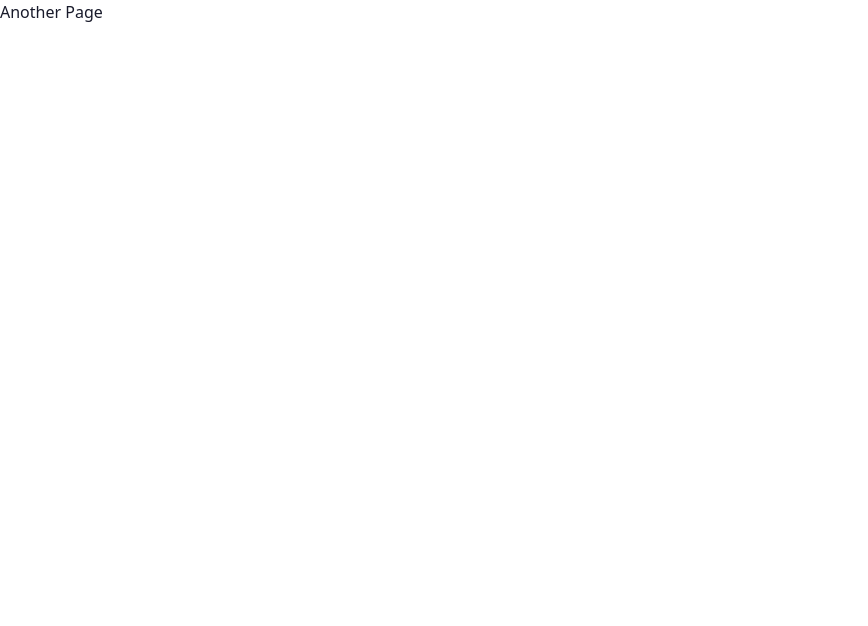
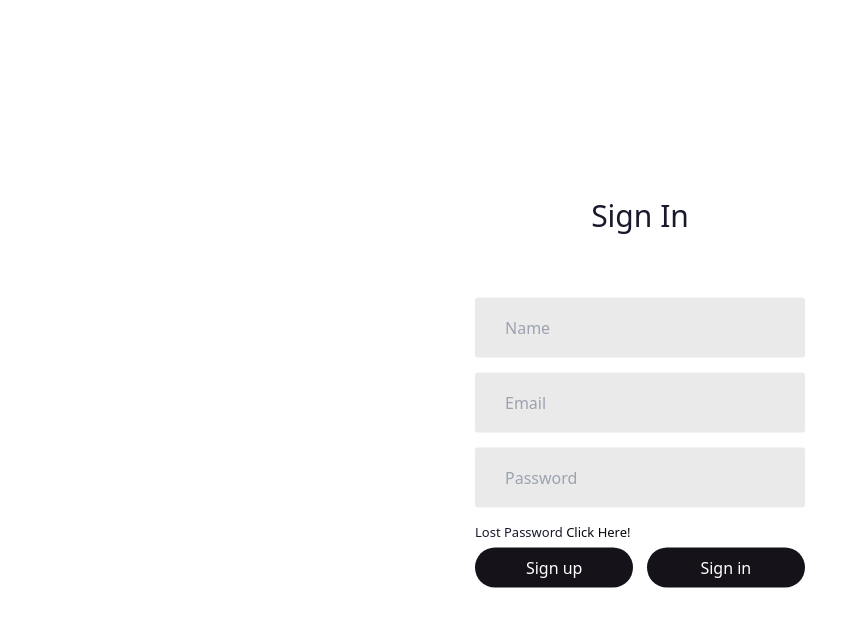
Before and after one commit to japneet250/Fit-Check, a Next.js app in the folder client/: page /separatePage in a window 1280 px wide. Shown: the top 626 px of the page, without its empty margins (0-868 px from the left). Built offline with nearby package versions, Linux system fonts and the light colour scheme.

Commit message:
Dev's Commit: Pushed my changes

```diff
--- a/client/package.json
+++ b/client/package.json
@@ -9,6 +9,7 @@
     "lint": "next lint"
   },
   "dependencies": {
+    "firebase": "^10.7.1",
     "next": "14.0.4",
     "react": "^18",
     "react-dom": "^18"
--- a/client/src/pages/_app.js
+++ b/client/src/pages/_app.js
@@ -1,4 +1,5 @@
 import '@/styles/globals.css'
+import '@/styles/YourComponent.css'
 
 export default function App({ Component, pageProps }) {
   return <Component {...pageProps} />
--- /dev/null
+++ b/client/src/pages/components/LoginForm.js
@@ -0,0 +1,48 @@
+import React, { useState } from 'react';
+
+
+const YourComponent = ({data, sendData}) => {
+
+  return (
+    <div>
+      <div className="container">
+      </div>
+      <div className="form-box">
+        <h1 id="title">Sign In</h1>
+          <div className="input-group">
+            <div className="input-field" id="nameField">
+              <input type="text" id="nameInput" placeholder="Name" />
+            </div>
+            <div className="input-field">
+              <i className="fa-solid fa-envelope"></i>
+              <input type="email" id="email" placeholder="Email" />
+            </div>
+            <div className="input-field">
+              <i className="fa-solid fa-lock"></i>
+              <input type="password" id="password" placeholder="Password" />
+            </div>
+            <div id="message"></div>
+            <p>
+              Lost Password <a href="#">Click Here!</a>
+            </p>
+          </div>
+          <div className="btn-field">
+            <button type="button" id="signupbtn">
+              Sign up
+            </button>
+            <button type="button" id="signinbtn">
+              Sign in
+            </button>
+          </div>
+      </div>
+    </div>
+  );
+};
+
+async function sendData () {
+  const name = document.getElementById("nameInput").value;
+  const email = document.getElementById("email").value;
+  const password = document.getElementById("password").value;
+
+}
+export default YourComponent;
--- a/client/src/pages/index.js
+++ b/client/src/pages/index.js
@@ -1,11 +1,12 @@
-import React from "react"
+import React, {useState} from "react"
 import NavBar from "./components/NavBar"
 import HomeBody from "./components/HomeBody"
 
 export default function Home() {
+  const [data, sendData] = useState(null);
   return (
     <div className="h-fit">
-      <NavBar />
+      <NavBar data={data} sendData={sendData}/>
       <HomeBody />
     </div>
   )
--- a/client/src/pages/separatePage/index.js
+++ b/client/src/pages/separatePage/index.js
@@ -1,7 +1,112 @@
-import React from "react";
+import React, { useState } from 'react';
+import { initializeApp } from "firebase/app"
+import { getDatabase, ref, set, update} from "firebase/database";
+import { getAuth, createUserWithEmailAndPassword, signInWithEmailAndPassword } from "firebase/auth"
 
-export default function AnotherPage () {
-    return (
-        <h1>Another Page</h1>
-    )
-}
+const firebaseConfig = {
+  apiKey: "AIzaSyA7wV_ido1Km0gO3m1eAQ89hs-hem2kbZg",
+  authDomain: "login-auth-1d209.firebaseapp.com",
+  databaseURL: "https://login-auth-1d209-default-rtdb.firebaseio.com",
+  projectId: "login-auth-1d209",
+  storageBucket: "login-auth-1d209.appspot.com",
+  messagingSenderId: "467474613716",
+  appId: "1:467474613716:web:2c1ccdf47896ee9a66c241"
+};
+
+export default function Login () {
+  const [nameFieldHeight, setNameFieldHeight] = useState(0);
+
+  const handleSignup = () => {
+    setNameFieldHeight(60);
+
+    // Firebase initialization and signup logic
+    const app = initializeApp(firebaseConfig);
+    const database = getDatabase(app);
+    const auth = getAuth();
+
+    const email = document.getElementById('email').value;
+    const password = document.getElementById('password').value;
+    const name = document.getElementById('nameInput').value;
+
+    createUserWithEmailAndPassword(auth, email, password)
+      .then((userCredential) => {
+        const user = userCredential.user;
+
+        set(ref(database, 'users/' + user.uid), {
+          username: name,
+          email: email
+        }).then(() => {
+          alert('User created successfully!');
+        }).catch((error) => {
+          alert('Error updating database: ' + error.message);
+        });
+      })
+      .catch((error) => {
+        const errorCode = error.code;
+        const errorMessage = error.message;
+        alert(errorMessage);
+      });
+  };
+
+  const handleSignin = () => {
+    setNameFieldHeight(0);
+
+    // Firebase initialization and signin logic
+    const app = initializeApp(firebaseConfig);
+    const database = getDatabase(app);
+    const auth = getAuth();
+
+    const email = document.getElementById('email').value;
+    const password = document.getElementById('password').value;
+
+    signInWithEmailAndPassword(auth, email, password)
+      .then((userCredential) => {
+        const user = userCredential.user;
+        const dt = new Date();
+
+        update(ref(database, 'users/' + user.uid), {
+          last_login: dt,
+        });
+
+        alert('User logged in');
+        document.getElementById('nameInput').style.display = 'none'; // Hide name field
+      })
+      .catch((error) => {
+        const errorCode = error.code;
+        const errorMessage = error.message;
+        alert(errorMessage);
+      });
+  };
+
+  return (
+    <>
+    <div class="container">
+    </div>
+    <div class="form-box">
+        <h1 id="title">Sign In</h1>
+        <form>
+            <div class="input-group">
+                <div class="input-field" id="nameField">
+                    <i class="fa-solid fa-user"></i>
+                    <input type="text" id="nameInput" placeholder="Name" />
+                </div>
+                <div class="input-field">
+                    <i class="fa-solid fa-envelope"></i>
+                    <input type="email" id="email" placeholder="Email" />
+                </div>
+                <div class="input-field">
+                    <i class="fa-solid fa-lock"></i>
+                    <input type="password" id="password" placeholder="Password" />
+                </div>
+                <div id="message"></div>
+                <p>Lost Password <a href="#">Click Here!</a></p>
+            </div>
+            <div class="btn-field">
+                <button type="button" id="signupbtn">Sign up</button>
+                <button type="button" id="signinbtn">Sign in</button>
+            </div>
+        </form>
+    </div>
+    </>
+  );
+};
--- /dev/null
+++ b/client/src/styles/YourComponent.css
@@ -0,0 +1,87 @@
+  .container{
+    width: 100%;
+    height: 100vh;
+    background-image: linear-gradient(rgba(0,0,50, 0.8), rgba(0, 0, 50,0.8)),
+  }
+
+  .form-box{
+    width: 90%;
+    max-width: 450px;
+    position: absolute;
+    top: 50%;
+    left: 50%;
+    transform: translate(-50% , -50%);
+    background: #fff;
+    padding : 50px 60px 70px;
+    text-align: center;
+  }
+
+  .form-box h1{
+    font-size: 30px;
+    margin-bottom: 60px;
+    position: relative;
+
+  }
+
+  .input-field{
+  background: #eaeaea;
+  margin: 15px 0;
+  border-radius: 3px;
+  display:flex;
+  align-items: center;
+  max-height: 65px;
+  transition: max-height 0.5s;
+  overflow: hidden;
+  }
+
+  input{
+    width: 100%;
+    background: transparent;
+    border: 0;
+    outline: 0;
+    padding: 18px 15px;
+  }
+
+
+  .input-field i{
+   margin-left: 15px;
+   color: #9999;
+  }
+
+  form p{
+    text-align: left;
+    font-size: 13px;
+
+  }
+
+  form p a {
+    text-decoration: none;
+    color: #0a070d
+  }
+
+  .btn-field{
+    width: 100%;
+    display: flex;
+    justify-content: space-between;
+  }
+
+  .btn-field button{
+    flex-basis: 48%;
+    background: #151219;
+    color: #fff;
+    height: 40px;
+    border-radius: 20px;
+    border: 0;
+    outline: 0;
+    cursor: pointer;
+    transition: background 1s;
+  }
+
+  .input-group{
+    height: 250px;
+  }
+
+  .btn-field button.disabled{
+   background:#eaeaea;
+   color: #555;
+  }
--- a/client/src/styles/globals.css
+++ b/client/src/styles/globals.css
@@ -1,6 +1,10 @@
 @tailwind base;
 @tailwind components;
 @tailwind utilities;
+
+html {
+  scroll-behavior: smooth;
+}
 
 .challenge-container {
     background-image: url("/magicpattern-mesh-gradient-1705180159371.png");
```
Also changed, not shown: client/src/pages/components/NavBar.js (+30 -42 lines), client/public/leaderboard-svgrepo-com.svg (added), 1 other file (tests, documents, lock files or other folders).
